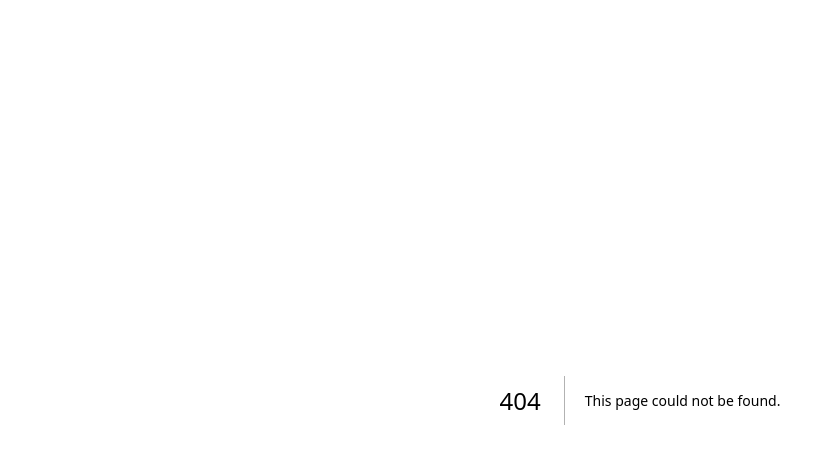
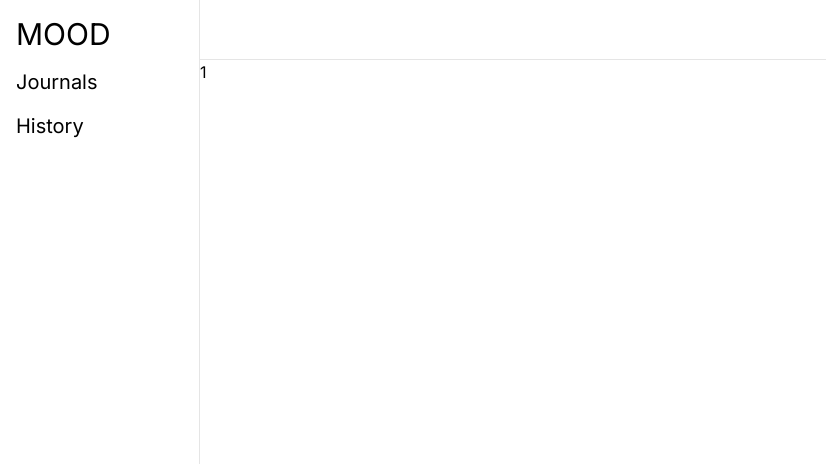
Before and after one commit to PAPPY-JOE/next, a Next.js app in the folder journal/: page /journal/1 in a window 1280 px wide. Before the commit this address had no page. Shown: the top 464 px of the page, without its empty margins (0-826 px from the left). Built offline with nearby package versions, Linux system fonts and the light colour scheme.

Commit message:
Created unique-path page for journal entries

```diff
--- /dev/null
+++ b/journal/app/(dashboard)/journal/[id]/page.tsx
@@ -0,0 +1,8 @@
+const EntryPage = ({params}) => {
+    // params.id because the page is name id, as in the folder
+    return (
+        <div>{params.id}</div>
+    )
+}
+
+export default EntryPage
```
